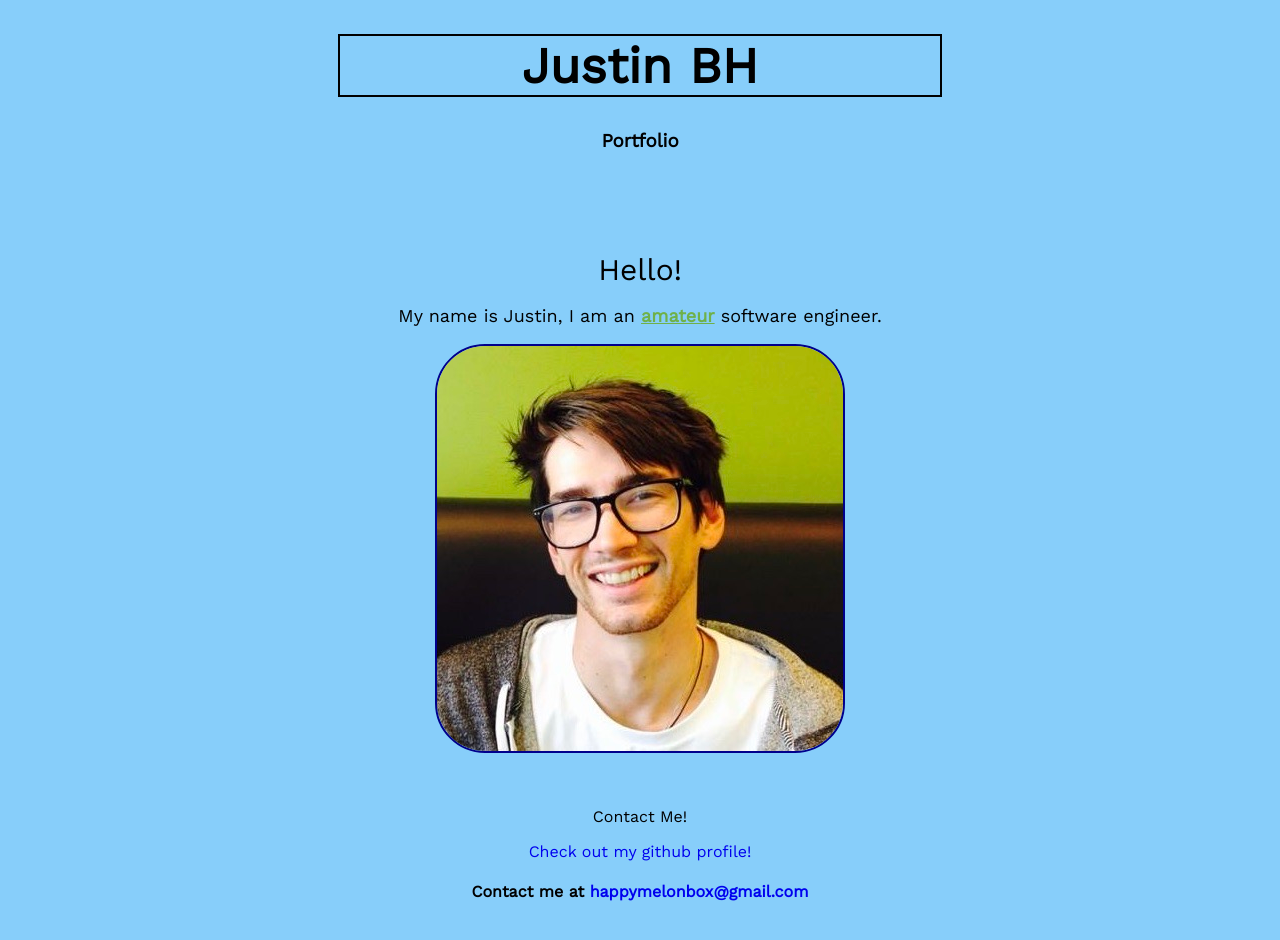
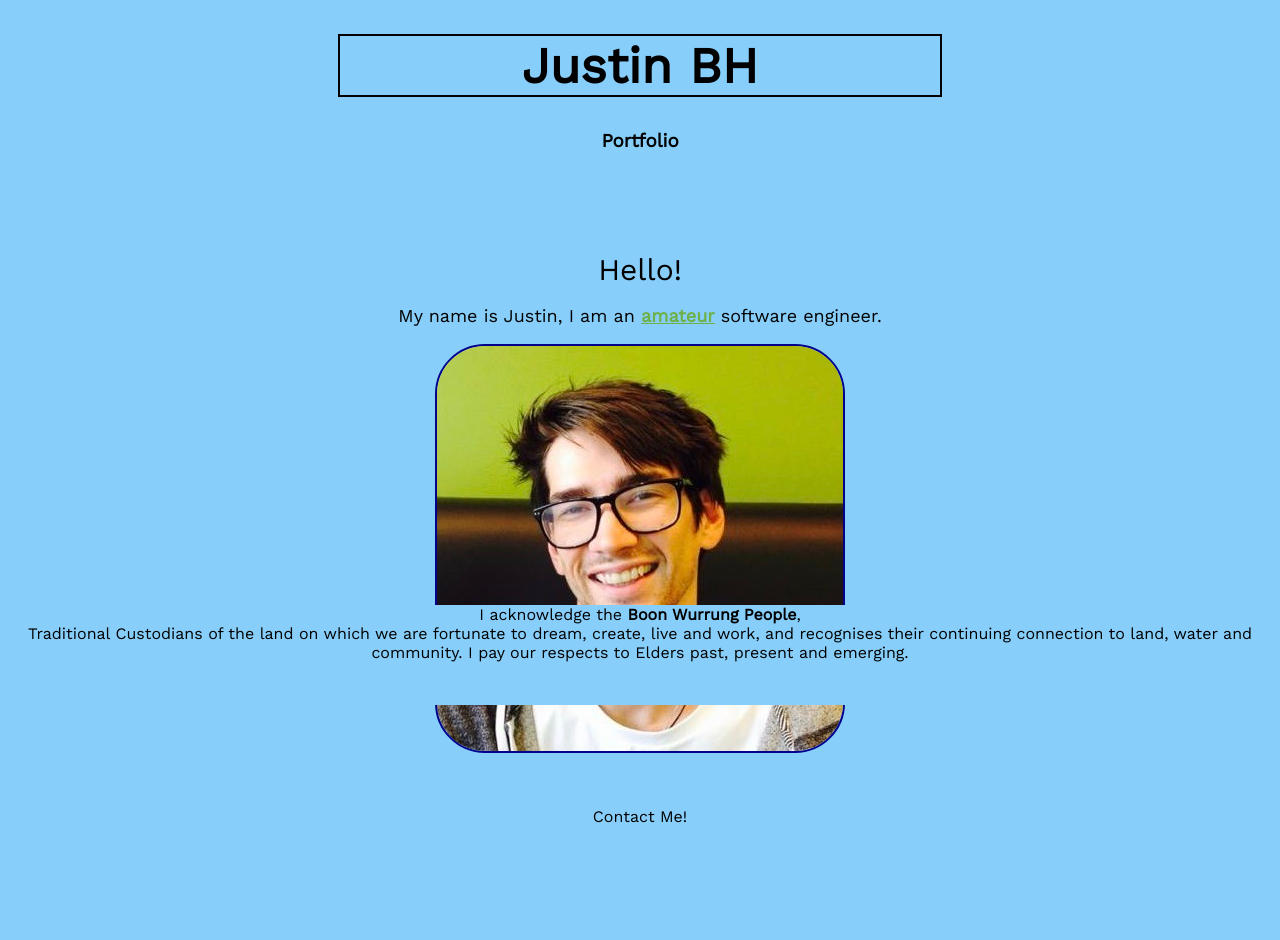
Before and after one commit to happymelonbox/Portfolio, a plain HTML site: page index.html in a window 1280 px wide. Both pictures are taken after a click on the element "Hello!". Before the commit the page ends 901 px from the top, so only its background shows below. Drawn offline with nearby package versions, Linux system fonts and the light colour scheme.

Commit message:
fixed a few last things

```diff
--- a/script.js
+++ b/script.js
@@ -12,6 +12,7 @@ const ralph = document.getElementById('ralph');
 contact.style.textDecoration = 'none';
 github.style.textDecoration = 'none';
 pageBody.backgroundColor = 'lightskyblue';
+pageBody.height = '1000px';
 pageBody.textAlign = "center";
 contactMe.style.cursor = 'pointer';
 hello.style.cursor = 'pointer';
@@ -21,13 +22,12 @@ helloTog();
 function helloTog(){
     if (me.style.display === 'none'){
     me.style.display = 'block';
-    footer.style.display = 'none'
     ralph.style.display = 'none';
+    innerContact.style.display = 'none';
     } else {
         me.style.display = 'none';
         footer.style.display = 'block';
         ralph.style.display = 'block';
-        innerContact.style.display = 'none';
     }
 }
 hello.addEventListener('click', helloTog)
--- a/style.css
+++ b/style.css
@@ -30,6 +30,7 @@ h1 {
 footer {
     height: 100px;
     display: block;
+    background-color: lightskyblue;
     position: fixed;
     margin-top: 5px;
     top: 600px;
```
